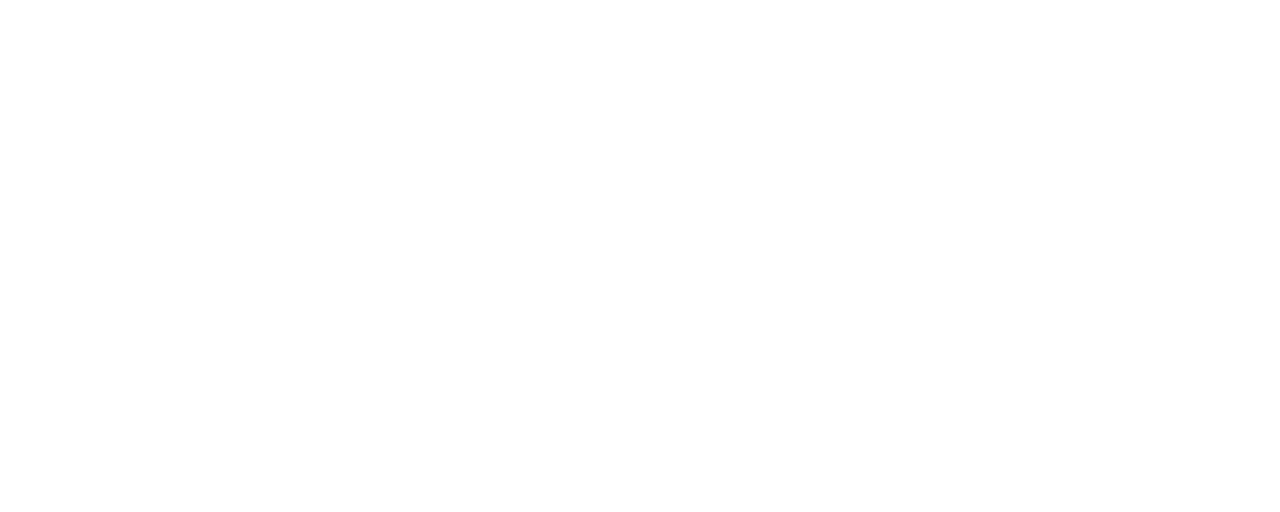
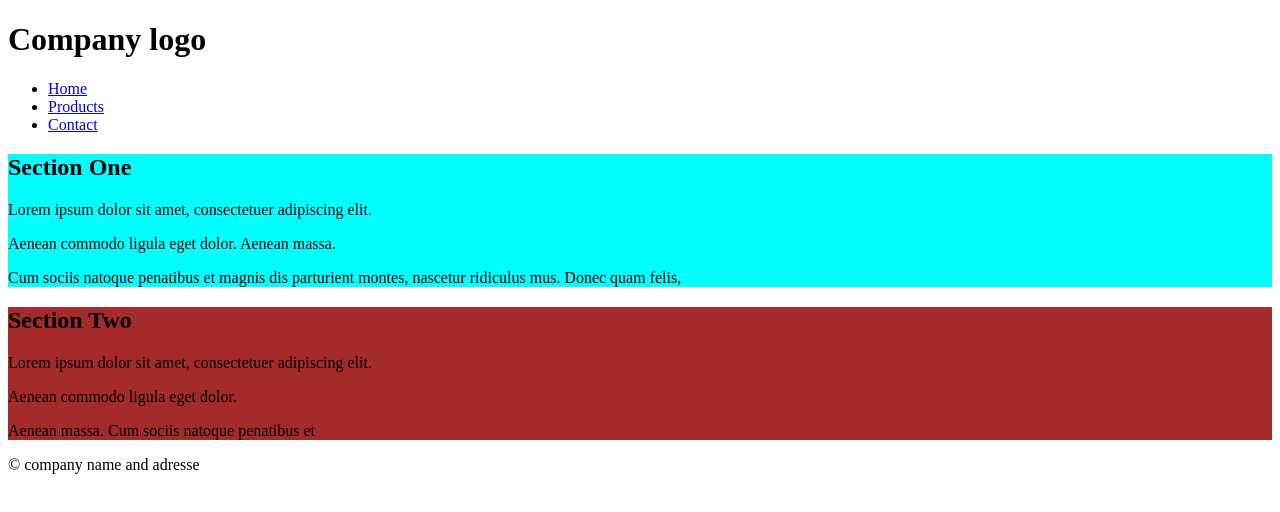
Before and after one commit to NathanAlmaleh/Website_Template, a plain HTML site: page website menu movment/Index.html in a window 1280 px wide. Drawn offline with Linux system fonts and the light colour scheme.

Commit message:
html structure
build html structure and set breaking points for css width size

```diff
--- a/website menu movment/Index.html
+++ b/website menu movment/Index.html
@@ -3,14 +3,46 @@
 
 <head>
     <meta charset="utf-8">
-    <meta http-equiv="X-UA-Compatible" content="IE-edge">
-    <meta name="vieport" content="width=device-width,initial-scale=1">
-    <meta name="author" content="Discovervip.com">
+    <meta http-equiv="X-UA-Compatible" content="IE=edge">
+    <meta name="viewport" content="width=device-width, initial-scale=1">
     <title>3 website</title>
     <link rel="stylesheet" href="Style.css">
 </head>
 
 <body>
+    <header id="head">
+        <div id="logo">
+            <h1>Company logo</h1>
+        </div>
+        <nav>
+            <ul id="nav">
+                <li><a href="#">Home</a></li>
+                <li><a href="#">Products</a></li>
+                <li><a href="#">Contact</a></li>
+            </ul>
+        </nav>
+    </header>
+
+    <div id="wrapper">
+        <section id="primary">
+            <h2>Section One</h2>
+            <p>Lorem ipsum dolor sit amet, consectetuer adipiscing elit.</p>
+
+            <p>Aenean commodo ligula eget dolor. Aenean massa.</p>
+
+            <p>Cum sociis natoque penatibus et magnis dis parturient montes, nascetur ridiculus mus. Donec quam felis,
+            </p>
+        </section>
+        <section id="secondary">
+            <h2>Section Two</h2>
+            <p>Lorem ipsum dolor sit amet, consectetuer adipiscing elit.</p>
+
+            <p>Aenean commodo ligula eget dolor.</p>
+
+            <p>Aenean massa. Cum sociis natoque penatibus et</p>
+        </section>
+        <footer id="footer"> &copy; company name and adresse</footer>
+    </div>
 
 </body>
 
--- a/website menu movment/Style.css
+++ b/website menu movment/Style.css
@@ -0,0 +1,16 @@
+
+#primary{
+    background-color: green;
+}
+#secondary{
+    background-color: yellow;
+}
+
+@media screen and (min-width: 480px) {
+    #primary{
+        background-color: aqua;
+    }
+    #secondary{
+        background-color: brown;
+    }
+}
```
